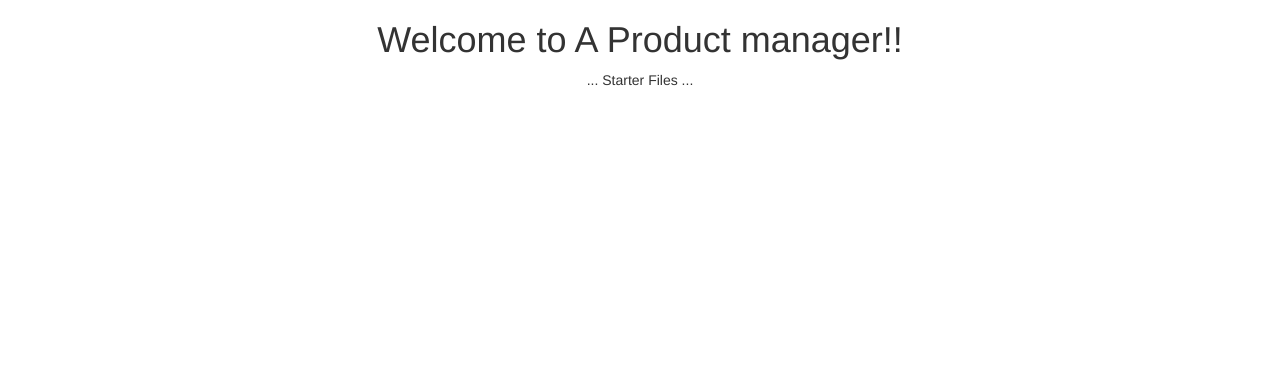
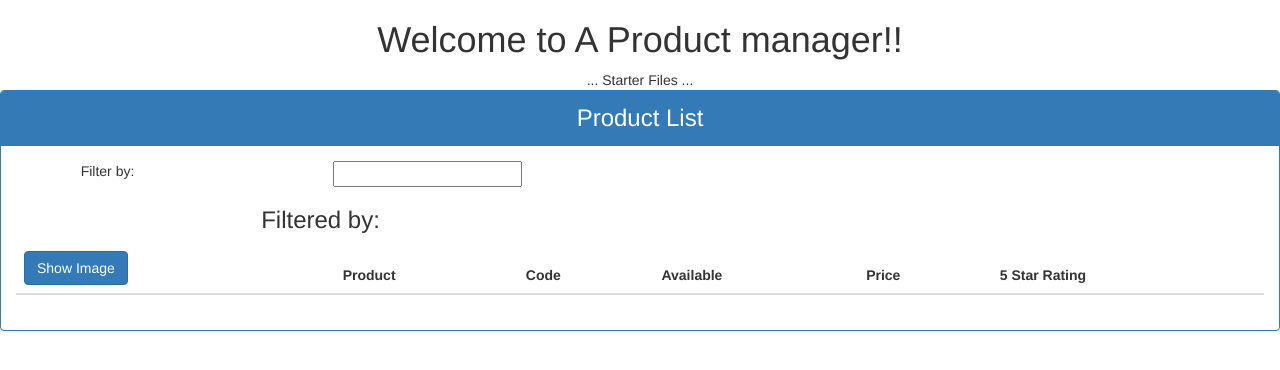
Before and after one commit to Antobbo/angularTraining, an Angular app: page / in a window 1280 px wide. Shown: the top 370 px of the page. Built offline with nearby package versions, Linux system fonts and the light colour scheme.

Commit message:
Second commit

```diff
--- a/src/app/app.component.html
+++ b/src/app/app.component.html
@@ -4,4 +4,5 @@
     Welcome to {{pageTitle}}!!
   </h1>
   ... Starter Files ...
+  <pm-products></pm-products>
 </div>
--- a/src/app/app.module.ts
+++ b/src/app/app.module.ts
@@ -1,11 +1,13 @@
 import { BrowserModule } from '@angular/platform-browser';
 import { NgModule } from '@angular/core';
+import { ProductListComponent } from './products/product-list.component';
 
 import { AppComponent } from './app.component';
 
 @NgModule({
   declarations: [
-    AppComponent
+    AppComponent,
+    ProductListComponent
   ],
   imports: [
     BrowserModule
--- /dev/null
+++ b/src/app/products/product-list.component.html
@@ -0,0 +1,37 @@
+<div class="panel panel-primary">
+  <div class="panel-heading">
+    Product List
+  </div>
+  <div class='panel-body'>
+    <div class='row'>
+      <div class='col-md-2'>Filter by:</div>
+      <div class='col-md-4'>
+        <input type='text' />
+      </div>
+    </div>
+    <div class='row'>
+      <div class='col-md-6'>
+        <h3>Filtered by: </h3>
+      </div>
+    </div>
+    <div class='table-responsive'>
+      <table class='table'>
+        <thead>
+          <tr>
+            <th>
+              <button class='btn btn-primary'>Show Image </button>
+            </th>
+            <th>Product</th>
+            <th>Code</th>
+            <th>Available</th>
+            <th>Price</th>
+            <th>5 Star Rating</th>
+          </tr>
+        </thead>
+        <tbody>
+
+        </tbody>
+      </table>
+    </div>
+  </div>
+</div>
```
Also changed, not shown: src/app/products/product-list.component.ts (added, +8 -0 lines).
